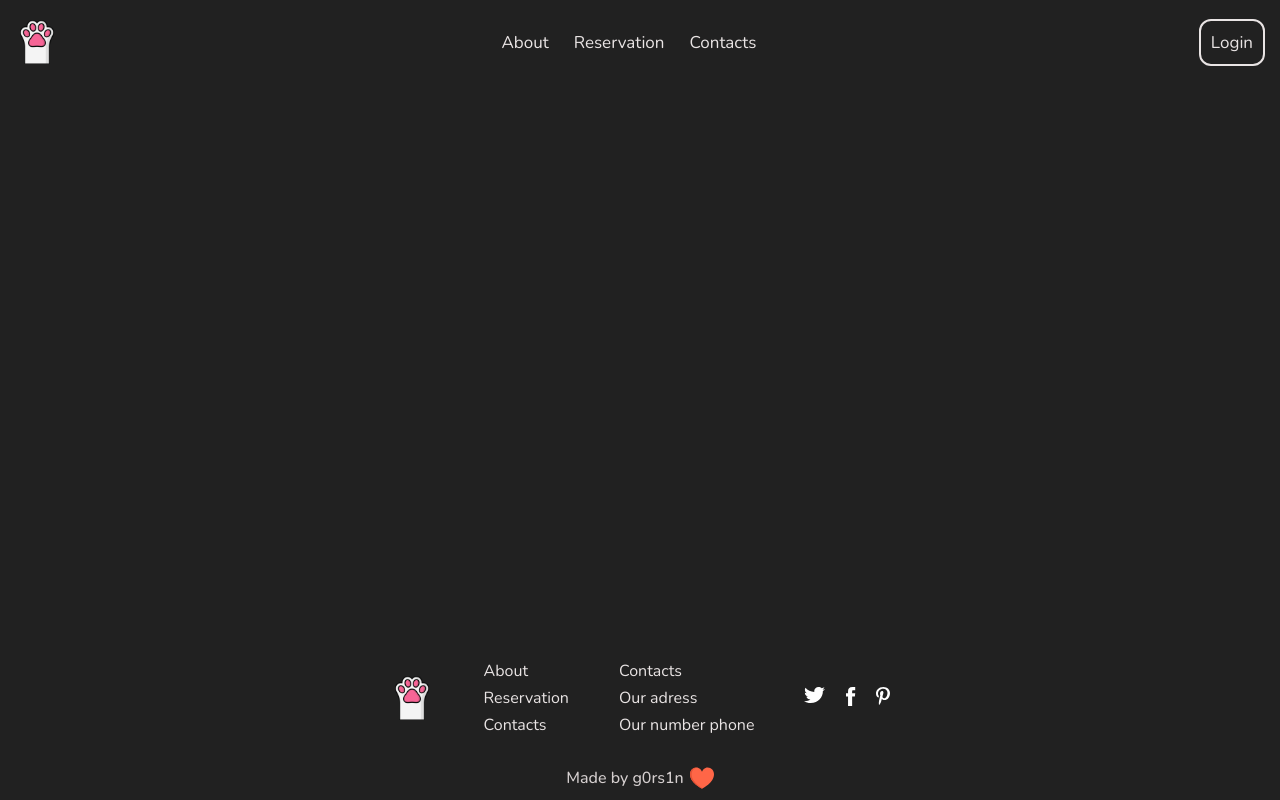
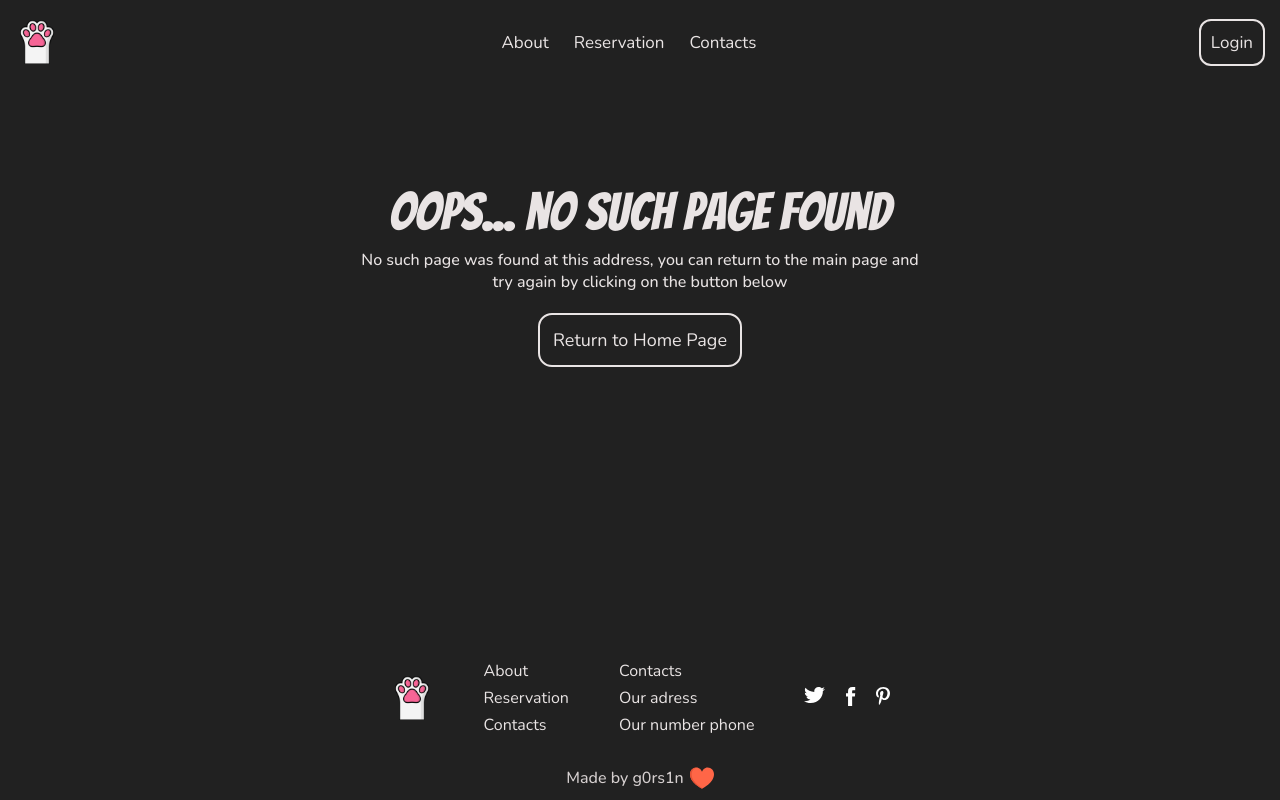
Before and after one commit to g0rs1n/MeowCafe, a React (Vite) app in the folder client/: page /app in a window 1280 px wide. Built offline with nearby package versions, Linux system fonts and the light colour scheme.

Commit message:
ErrorPage

```diff
--- /dev/null
+++ b/client/src/components/ErrorELem/ErrorElem.jsx
@@ -0,0 +1,30 @@
+import "./ErrorElem.scss"
+import { Link } from "react-router-dom"
+
+export function ErrorElem () {
+    return (
+        <>
+            <div className="error-page-wrapper">
+                <div className="container-main">
+                    <div className="error-page">
+                        <div className="error-page-title">
+                            <h2 className="error-page-title__h2">
+                                Oops... no such page found
+                            </h2>
+                        </div>
+                        <div className="error-page-main">
+                            <p className="error-page-main__p">
+                                No such page was found at this address, you can return to the main page and try again by clicking on the button below
+                            </p>
+                        </div>
+                        <div className="error-page-link">
+                            <Link to={'/'} className="error-page-link__link">
+                                Return to Home Page
+                            </Link>
+                        </div>
+                    </div>
+                </div>
+            </div>
+        </>
+    )
+}
--- /dev/null
+++ b/client/src/components/ErrorELem/ErrorElem.scss
@@ -0,0 +1,45 @@
+.error-page-wrapper{
+    padding: 100px 0px;
+}
+
+.error-page{
+    display: flex;
+    flex-direction: column;
+    align-items: center;
+    gap: 10px;
+}
+
+.error-page-title{
+
+    & h2{
+        font-family: var(--font-accent);
+        color: var(--text-color);
+        font-weight: 500;
+        font-style: normal;
+        font-size: 52px;
+    }
+}
+
+.error-page-main{
+    & p{
+        max-width: 560px;
+        text-align: center;
+        font-family: var(--font-main);
+        color: var(--text-color);
+        font-weight: 500;
+    }
+}
+
+.error-page-link{
+    padding-top: 25px;
+
+    & .error-page-link__link {
+        padding: 13px;
+        border: 2px solid var(--text-color);
+        color: var(--text-color);
+        font-size: 18px;
+        border-radius: 14px;
+        font-weight: 400;
+        font-style: normal;
+    }
+}
--- a/client/src/main.jsx
+++ b/client/src/main.jsx
@@ -8,6 +8,7 @@ import { Footer } from './components/Footer/Footer'
 import {About} from './components/About/About'
 import {Reservation} from './components/Reservation/Reservation'
 import {Contacts} from './components/Contacts/Contacts'
+import { ErrorElem } from './components/ErrorELem/ErrorElem'
 
 ReactDOM.createRoot(document.getElementById('root')).render(
   <React.StrictMode>
@@ -19,6 +20,7 @@ ReactDOM.createRoot(document.getElementById('root')).render(
                 <Route path='/about' element={<About/>} />
                 <Route path='/reservation' element={<Reservation/>} />
                 <Route path='/contacts' element={<Contacts/>} />
+                <Route path='*' element={<ErrorElem/>}/>
             </Routes>
           <Footer/>
         </div>
```
